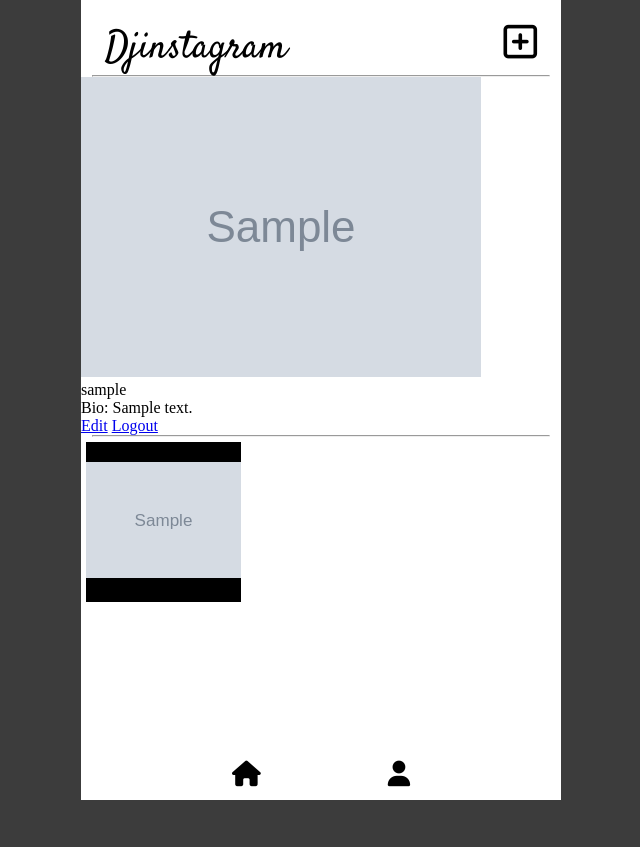
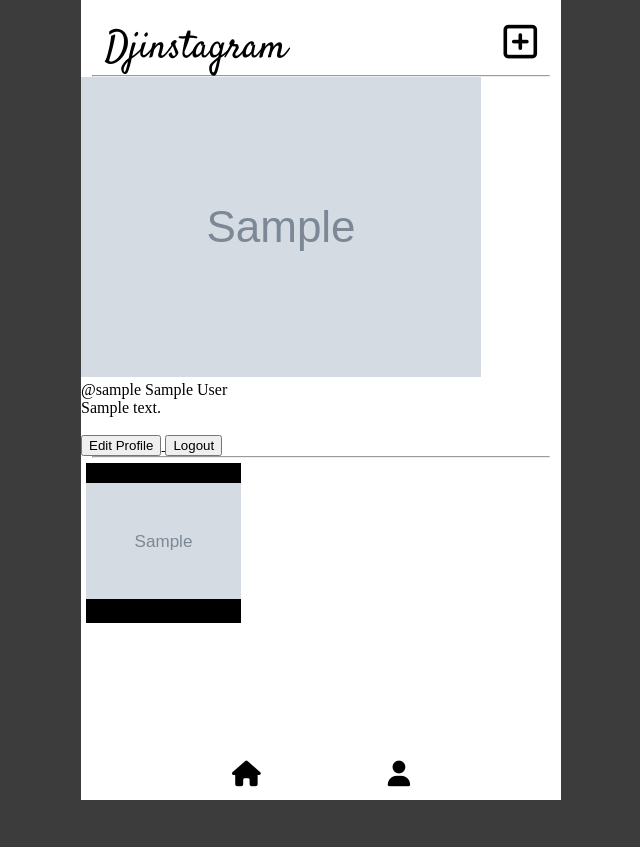
Before and after one commit to richclarke0/Djinstagram, a Django app: page /profile/1/ in a window 1280 px wide. Shown: the whole page, without its empty margins (319-959 px from the left). Run offline with Django 4.2, Linux system fonts and the light colour scheme; a user stored in the database is signed in; tables that the repository leaves empty hold one stand-in row (values such as "Sample post"); grey boxes marked "Sample" are stand-in pictures; some libraries are stand-ins or nearby versions.

Commit message:
fixes divs

```diff
--- a/main_app/templates/main_app/profile_detail.html
+++ b/main_app/templates/main_app/profile_detail.html
@@ -10,13 +10,23 @@
     </div>
 
     <div class="profile-description">
-      <span>{{ user.username }}</span>
-      <p>Bio: {{ profile.bio}}</p>
-    </div>
+      <span class="profile-username">@{{ user.username }}</span>
+      <span class="profile-realname">{{ user.first_name }} {{ user.last_name }}</span>
 
-    <div class="profile-actions">
-      <a href="{% url 'profile_update' user.profile.id %}">Edit</a>
-      <a href="{% url 'logout' %}">Logout</a>
+      <br />
+
+      <p class="profile-bio">{{ profile.bio}}</p>
+
+      <br />
+
+      <div class="profile-actions">
+        <a href="{% url 'profile_update' user.profile.id %}">
+          <button>Edit Profile</button>
+        </a>
+        <a href="{% url 'logout' %}">
+        <button>Logout</button>
+        </a>
+      </div>
     </div>
   </div>
 
```
